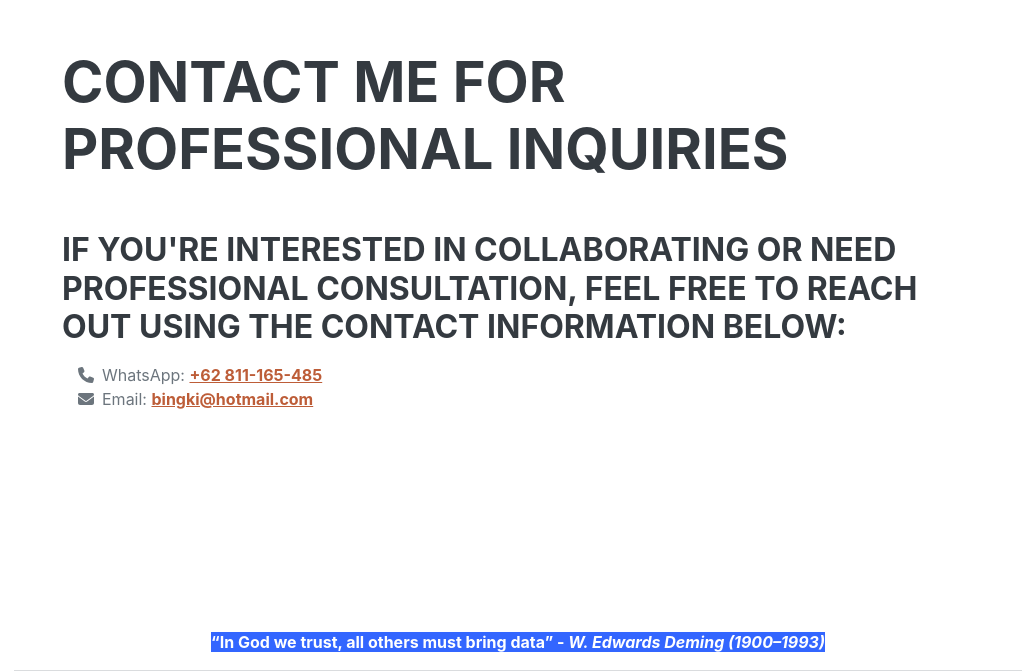
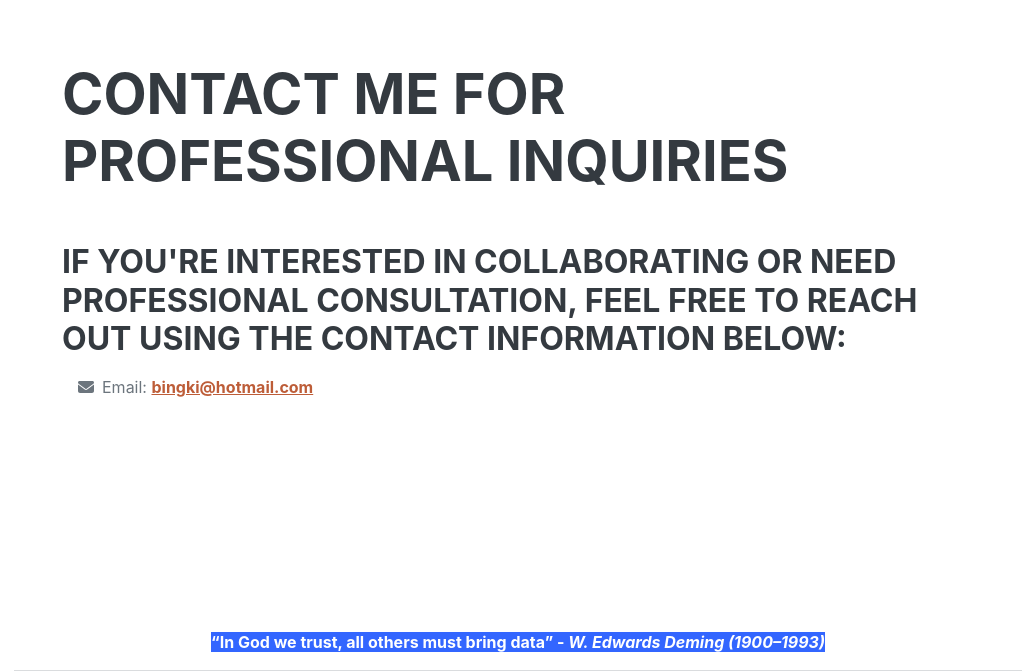
Before and after one commit to parmaza/parmaza.github.io, a plain HTML site: page index.html in a window 1280 px wide. Shown: the part 8617-9288 px from the top of the page, without its empty margins (258-1280 px from the left). Drawn offline with nearby package versions, Linux system fonts and the light colour scheme; a web font is replaced by a local one.

Commit message:
hapus no telp

```diff
--- a/index.html
+++ b/index.html
@@ -465,7 +465,6 @@
                             </h3>
                         </p>
                         <ul class="fa-ul mb-0">
-                            <li><span class="fa-li"><i class="fas fa-phone"></i></span>WhatsApp: <b><a href="https://wa.me/62811165485" target="_blank">+62 811-165-485</a></b></li>
                             <li><span class="fa-li"><i class="fas fa-envelope"></i></span>Email: <a href="mailto:bingki@hotmail.com"><b>bingki@hotmail.com</b></a></li>
                         </ul>
                     </div>
```
